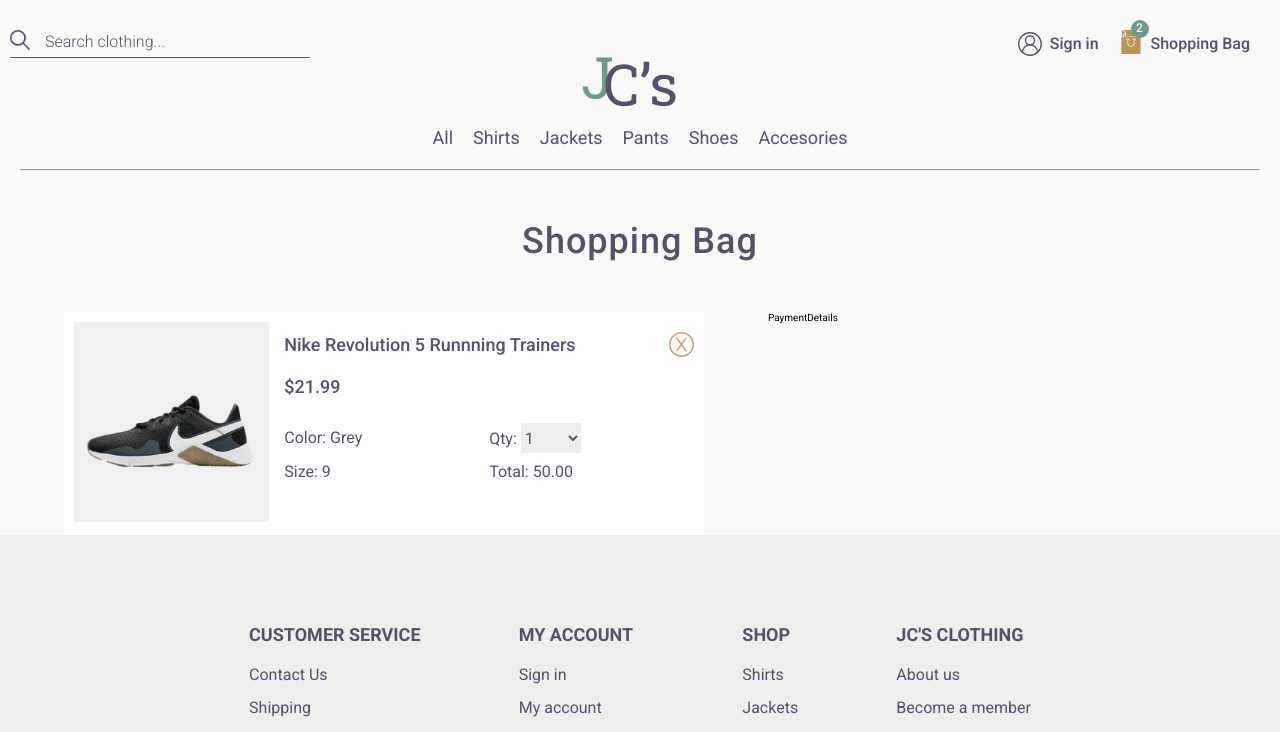
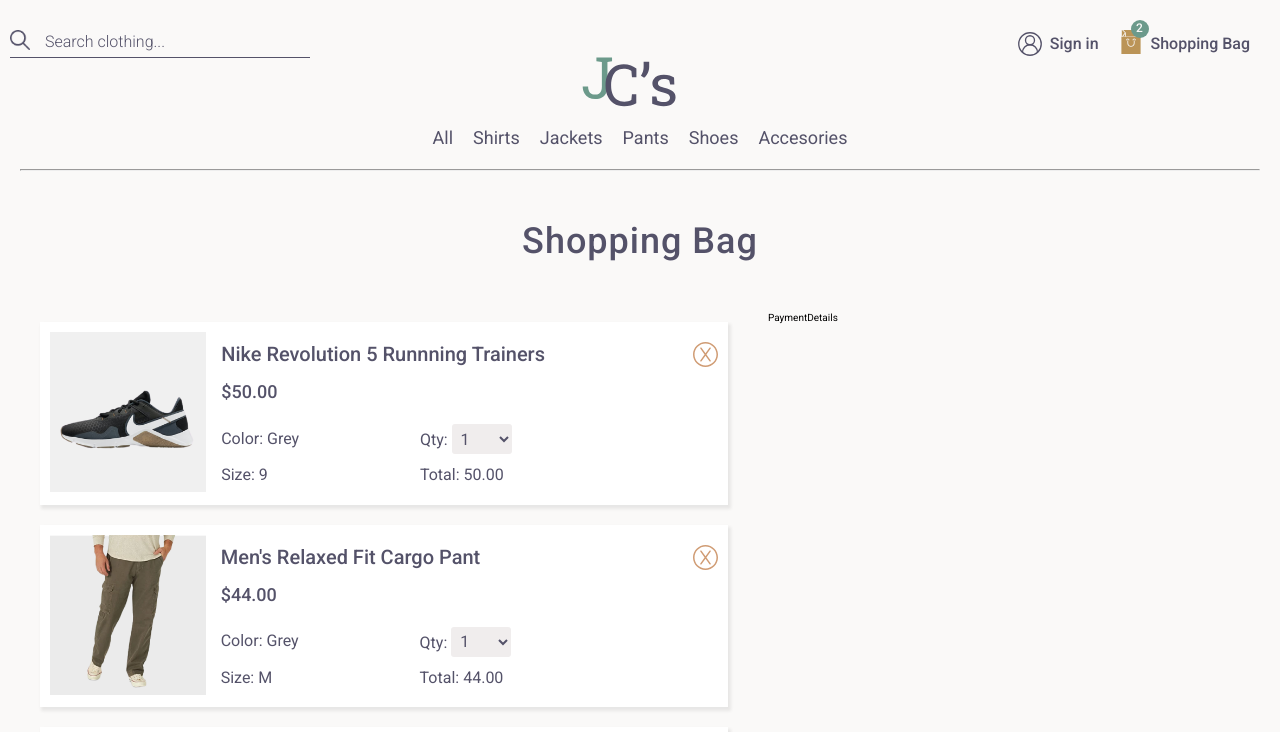
Before and after one commit to CJCB77/Online-Men-s-Clothing-Store-Frontend, a React (Create React App) app: page / in a window 1280 px wide. Shown: the top 732 px of the page. Built offline with nearby package versions, Linux system fonts and the light colour scheme.

Commit message:
Finish shopping bag list component

```diff
--- a/src/components/ShoppingBagList.js
+++ b/src/components/ShoppingBagList.js
@@ -21,16 +21,16 @@
         <img src={removeIcon} alt="" />
       </div>
       <div className={shoppingListStyles.details__content} >
-        <p className={shoppingListStyles.details__price}>$21.99</p>
+        <p className={shoppingListStyles.details__price}>${props.prod.price.toFixed(2)}</p>
         <p>Color: Grey</p>
         <form action="" className={shoppingListStyles.qty}>
           <label htmlFor="qty">Qty: </label>
           <select name="qty" id="qty">
-            {props.available_qty}
+            {props.availableQty}
           </select>
         </form>
         <p>Size: {props.prod.size}</p>
-        <p>Total: {props.prod.price.toFixed(2)}</p>
+        <p>Total: {props.prod.price.toFixed(2)} </p>
       </div>
     </div>
   </article>
@@ -39,15 +39,19 @@
 
 export default function ShoppingBagList() {
 
-  const available_qty = [...Array(MAX_QTY + 1).keys()].slice(1).map((value) => {
+  const availableQty = [...Array(MAX_QTY + 1).keys()].slice(1).map((value) => {
     return  <option key={value} value={value}>{value}</option>
   })
 
+  const myShoppingCart = products.slice(0,4).map((prod) => {
+    return(
+      <BagItem availableQty={availableQty} prod={prod} />
+    )
+  })
 
   return (
     <section className={shoppingListStyles.shoppingBag}>
-      <BagItem available_qty={available_qty} prod={products[0]}/>
-
+      {myShoppingCart}
     </section>
   )
 }
--- a/src/styles/shoppingList.module.css
+++ b/src/styles/shoppingList.module.css
@@ -2,19 +2,22 @@
 .shoppingBag {
   width: 60%;
   display: flex;
-  justify-content: center;
+  flex-direction: column;
+  padding: 0 4rem;
 }
 
 .item {
   background-color: #fff;
-  width: 50vw;
+  width: 100%;
   padding: 1rem;
+  margin: 1rem 0;
   display: flex;
+  box-shadow: 2px 3px 3px 1px rgba(0, 0, 0, 0.075);
 }
 
 
 .item__img img {
-  height: 20rem;
+  height: 16rem;
 }
 
 .details {
@@ -44,8 +47,8 @@
 }
 
 .details__content > * {
-  width: 50%;
-  margin: 0.5rem 0;
+  width: 40%;
+  margin: 0.6rem 0;
 }
 
 .details__content select {
@@ -54,6 +57,8 @@
   width: 6rem;
   height: 3rem;
   color: #545269;
+  text-indent: 0.5rem;
+  border-radius: 3px;
 }
 
 .details select:focus {
@@ -62,13 +67,14 @@
 
 .details__price {
   width: 100%;
-  margin: 2rem 0;
+  margin: 1.5rem 0;
   font-size: 1.8rem;
   font-weight: 500;
 }
 
 
 .details h3 {
-  font-size: 1.8rem;
+  font-size: 2rem;
   font-weight: 500;
+  width: 80%;
 }
```
